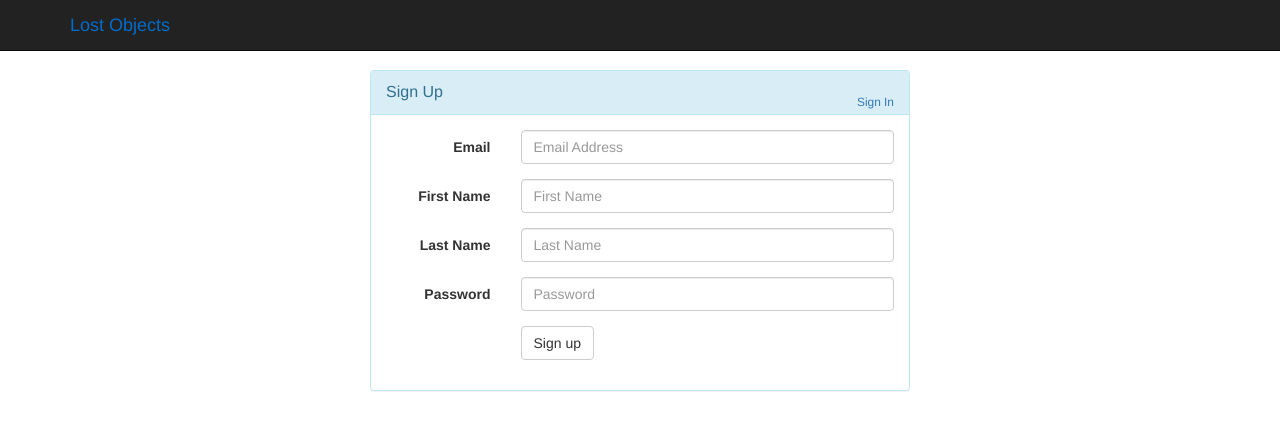
After one commit to lucasfevi/lost-objects, a CakePHP app: the page made by app/View/Users/add.ctp in a window 1280 px wide. The commit adds this page. Shown: the top 430 px of the page. Run offline with PHP 8.4 and a stand-in for CakePHP, Linux system fonts and the light colour scheme; the template is opened without the code that fills it, so the values that code supplies are empty; some libraries are stand-ins or nearby versions.

Commit message:
User sign up page done

```diff
--- a/app/View/Layouts/default.ctp
+++ b/app/View/Layouts/default.ctp
@@ -38,8 +38,6 @@
         </div>
     </nav>
     <div class="container">
-        <?php echo $this->Flash->render(); ?>
-
         <?php echo $this->fetch('content'); ?>
     </div>
 </body>
--- /dev/null
+++ b/app/View/Users/add.ctp
@@ -0,0 +1,57 @@
+<div class="col-md-6 col-md-offset-3 col-sm-8 col-sm-offset-2">
+    <div class="panel panel-info">
+        <div class="panel-heading">
+            <div class="panel-title">Sign Up</div>
+            <div style="float: right; font-size: 85%; position: relative; top: -10px;">
+                <a id="signInLink" href="<?php echo $this->Html->url(array('action' => 'login')); ?>">Sign In</a>
+            </div>
+        </div>
+        <div class="panel-body" >
+            <form action="<?php echo $this->Html->url(array('action' => 'add')); ?>" id="signUpForm" class="form-horizontal" role="form" method="post">
+                <?php if (isset($errors)): ?>
+                <div class="alert alert-danger">
+                    <?php foreach ($errors as $k1 => $field): ?>
+                        <?php foreach ($field as $k2 => $error): ?>
+                            <p>- <?php echo $error; ?></p>
+                        <?php endforeach; ?>
+                    <?php endforeach; ?>
+                </div>
+                <?php endif; ?>
+                <?php if ($this->Session->check('Message.success')): ?>
+                <div class="alert alert-success">
+                    <p><?php echo $this->Flash->render('success'); ?></p>
+                </div>
+                <?php endif; ?>
+                <div class="form-group">
+                    <label for="email" class="col-md-3 control-label">Email</label>
+                    <div class="col-md-9">
+                        <input type="text" class="form-control" id="email" name="data[User][email]" placeholder="Email Address" value="<?php if (isset($this->data['User']['email'])) echo $this->data['User']['email']; ?>">
+                    </div>
+                </div>
+                <div class="form-group">
+                    <label for="firstName" class="col-md-3 control-label">First Name</label>
+                    <div class="col-md-9">
+                        <input type="text" class="form-control" id="firstName" name="data[User][first_name]" placeholder="First Name" value="<?php if (isset($this->data['User']['first_name'])) echo $this->data['User']['first_name']; ?>">
+                    </div>
+                </div>
+                <div class="form-group">
+                    <label for="lastName" class="col-md-3 control-label">Last Name</label>
+                    <div class="col-md-9">
+                        <input type="text" class="form-control" id="lastName" name="data[User][last_name]" placeholder="Last Name" value="<?php if (isset($this->data['User']['last_name'])) echo $this->data['User']['last_name']; ?>">
+                    </div>
+                </div>
+                <div class="form-group">
+                    <label for="password" class="col-md-3 control-label">Password</label>
+                    <div class="col-md-9">
+                        <input type="password" class="form-control" id="password" name="data[User][password]" placeholder="Password">
+                    </div>
+                </div>
+                <div class="form-group">
+                    <div class="col-sm-offset-3 col-sm-9">
+                      <button type="submit" class="btn btn-default">Sign up</button>
+                    </div>
+                  </div>
+            </form>
+         </div>
+    </div>
+</div>
```
Also changed, not shown: app/Controller/AppController.php (+12 -30 lines), app/Controller/UsersController.php (added, +78 -0 lines), app/Model/User.php (added, +73 -0 lines).
